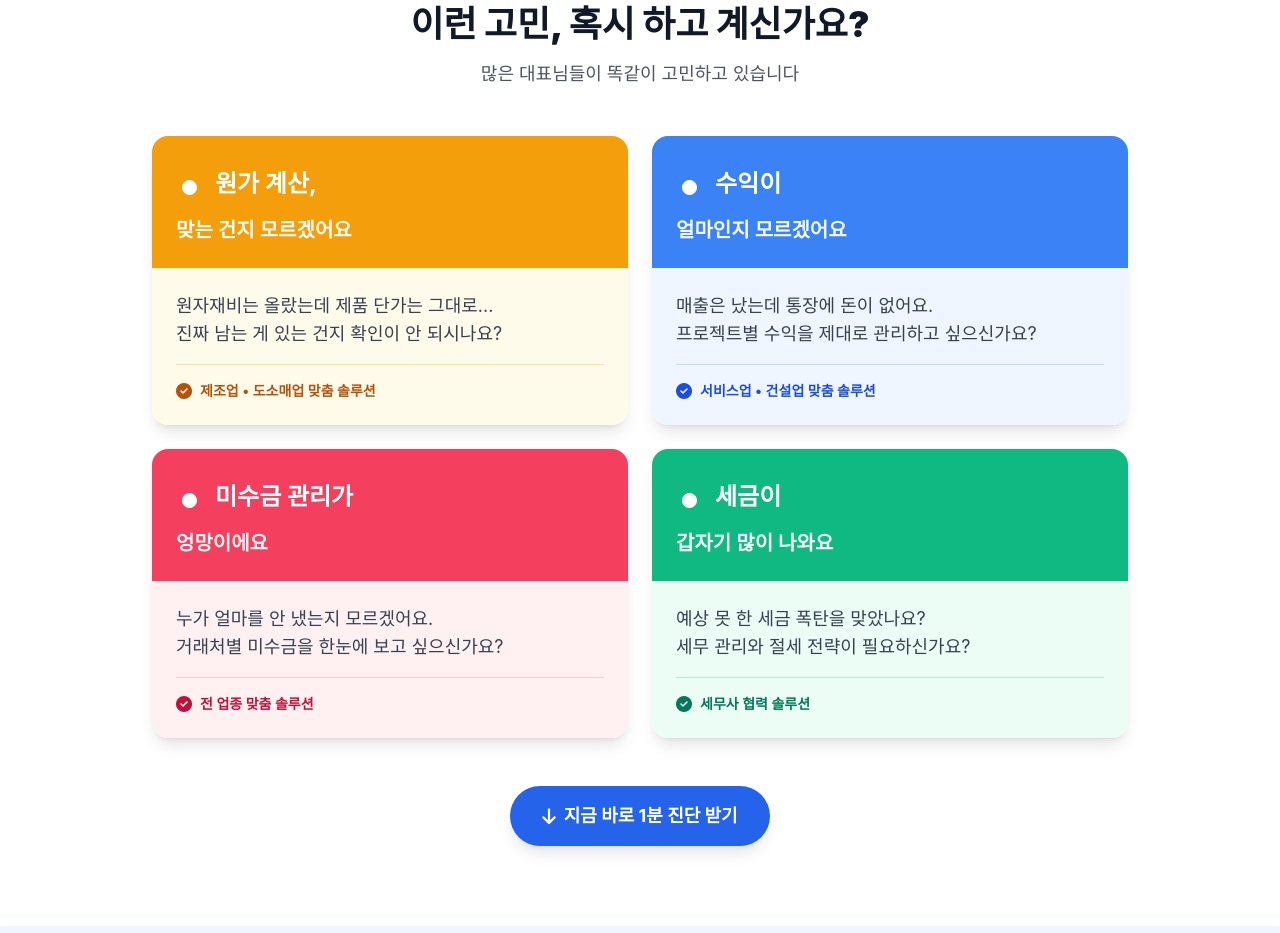
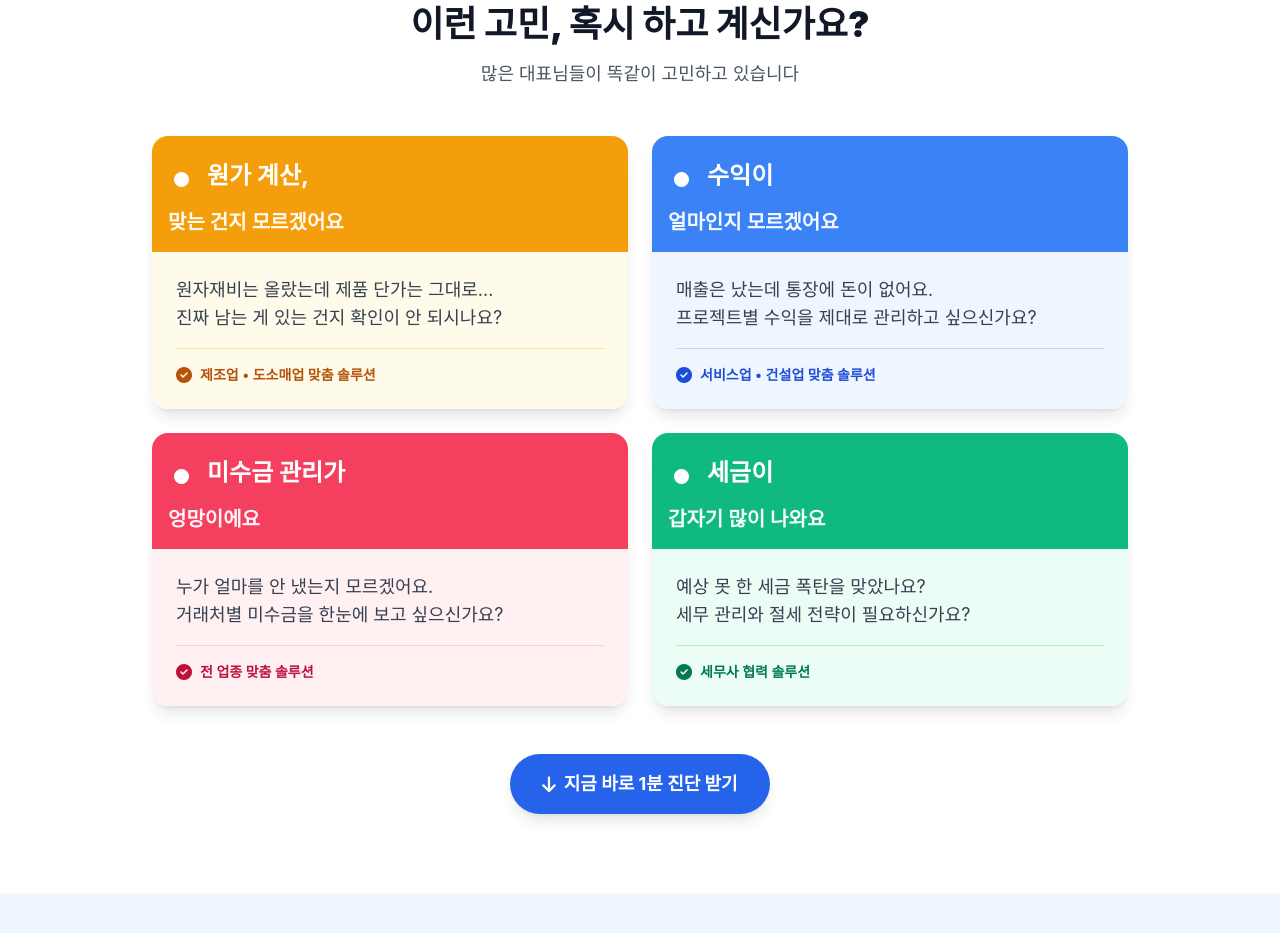
Before and after one commit to handminjun504/wapeople123, a website: page index.html in a window 1280 px wide. Shown: the part 2000-2933 px from the top of the page. Drawn offline with nearby package versions, Linux system fonts and the light colour scheme; a web font is replaced by a local one.

Commit message:
怨좊? ?щ? ?뱀뀡 ?쒕ぉ 諛뺤뒪 ?щ갚 異뺤냼 (p-5?뭦-3, p-6?뭦-4)

```diff
--- a/index.html
+++ b/index.html
@@ -319,7 +319,7 @@
                 <!-- 고민 카드 1: 원가 계산 -->
                 <div data-aos="fade-up" data-aos-duration="500" data-aos-delay="100" class="rounded-2xl overflow-hidden shadow-lg hover:shadow-2xl transition-shadow">
                     <!-- 제목 영역 (어두운 배경) -->
-                    <div class="bg-amber-500 p-5 md:p-6">
+                    <div class="bg-amber-500 p-3 md:p-4">
                         <div class="flex items-center gap-3 mb-2">
                             <span class="text-5xl text-white">•</span>
                             <h3 class="text-xl md:text-2xl font-bold text-white">원가 계산,</h3>
@@ -345,7 +345,7 @@
                 <!-- 고민 카드 2: 수익 관리 -->
                 <div data-aos="fade-up" data-aos-duration="500" data-aos-delay="200" class="rounded-2xl overflow-hidden shadow-lg hover:shadow-2xl transition-shadow">
                     <!-- 제목 영역 -->
-                    <div class="bg-blue-500 p-5 md:p-6">
+                    <div class="bg-blue-500 p-3 md:p-4">
                         <div class="flex items-center gap-3 mb-2">
                             <span class="text-5xl text-white">•</span>
                             <h3 class="text-xl md:text-2xl font-bold text-white">수익이</h3>
@@ -371,7 +371,7 @@
                 <!-- 고민 카드 3: 미수금 관리 -->
                 <div data-aos="fade-up" data-aos-duration="500" data-aos-delay="300" class="rounded-2xl overflow-hidden shadow-lg hover:shadow-2xl transition-shadow">
                     <!-- 제목 영역 -->
-                    <div class="bg-rose-500 p-5 md:p-6">
+                    <div class="bg-rose-500 p-3 md:p-4">
                         <div class="flex items-center gap-3 mb-2">
                             <span class="text-5xl text-white">•</span>
                             <h3 class="text-xl md:text-2xl font-bold text-white">미수금 관리가</h3>
@@ -397,7 +397,7 @@
                 <!-- 고민 카드 4: 세금 관리 -->
                 <div data-aos="fade-up" data-aos-duration="500" data-aos-delay="400" class="rounded-2xl overflow-hidden shadow-lg hover:shadow-2xl transition-shadow">
                     <!-- 제목 영역 -->
-                    <div class="bg-emerald-500 p-5 md:p-6">
+                    <div class="bg-emerald-500 p-3 md:p-4">
                         <div class="flex items-center gap-3 mb-2">
                             <span class="text-5xl text-white">•</span>
                             <h3 class="text-xl md:text-2xl font-bold text-white">세금이</h3>
```
